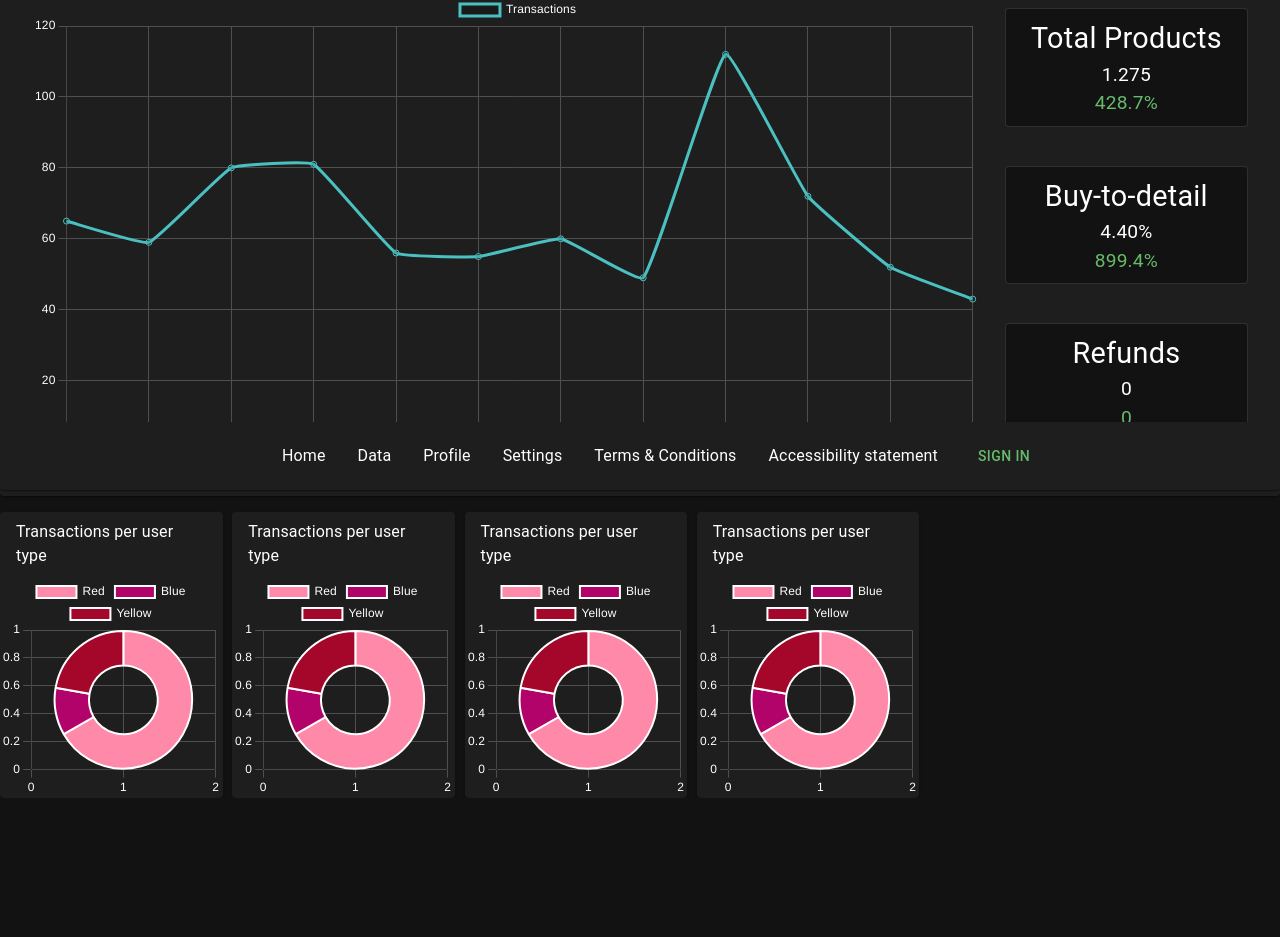
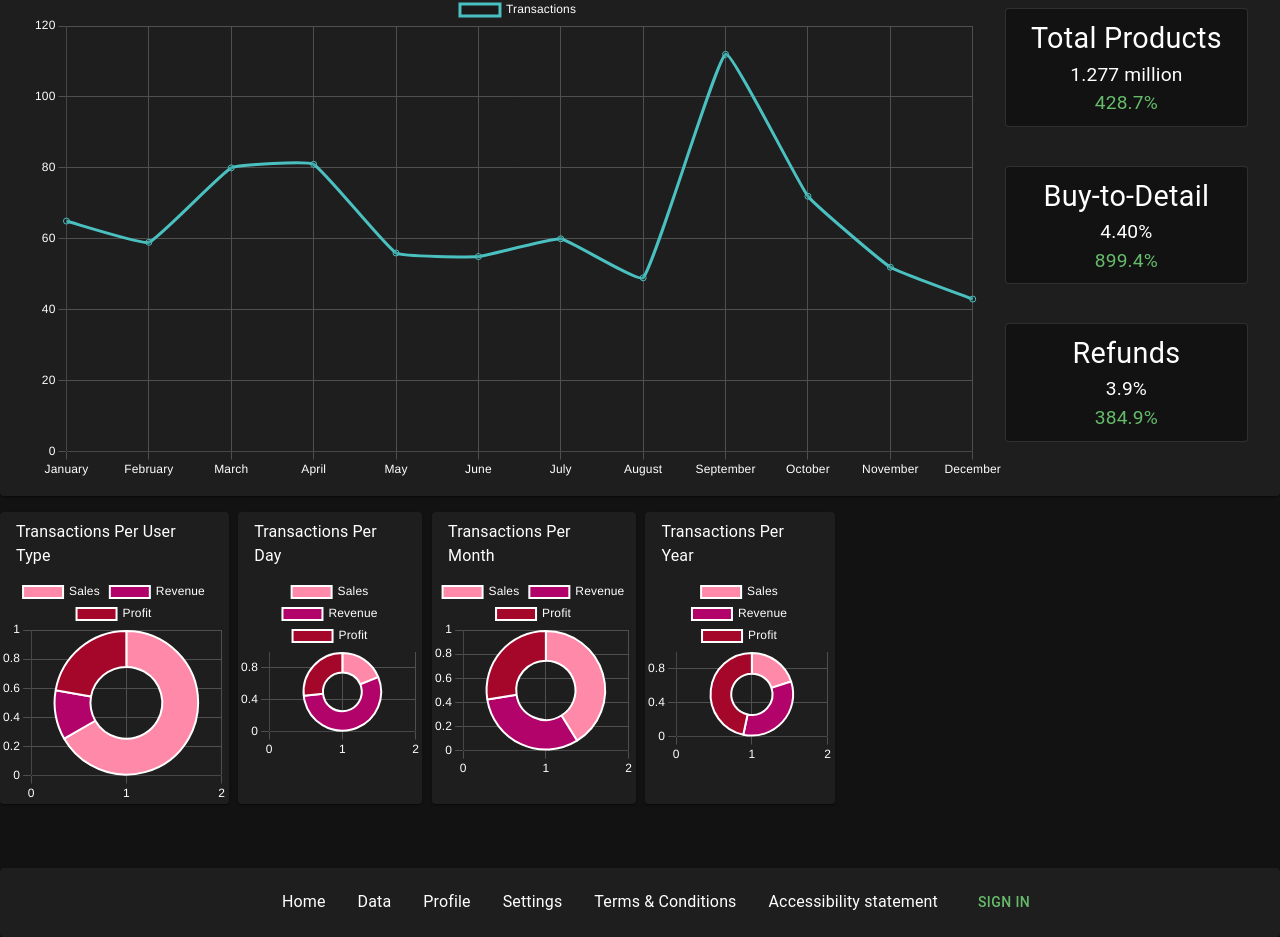
Before and after one commit to kevinparker727/DataSoft-app, a Next.js app: page /dashboard/Dashboard in a window 1280 px wide. Shown: the part 310-1247 px from the top of the page. Before the commit the page ends 1108 px from the top, so only its background shows below. Built offline with nearby package versions, Linux system fonts and the light colour scheme; no server answers.

Commit message:
Footer bug fix

```diff
--- a/src/components/Dashboard/TransactionsBottomRow/TransactionsBottomRow.tsx
+++ b/src/components/Dashboard/TransactionsBottomRow/TransactionsBottomRow.tsx
@@ -2,7 +2,12 @@ import Grid from "@mui/material/Grid";
 import React from "react";
 import DataChart from "@/components/DataChart";
 import Paper from "@mui/material/Paper";
-import { doughnutChartData } from "@/components/mockData";
+import {
+  doughnutChartData1,
+  doughnutChartData2,
+  doughnutChartData3,
+  doughnutChartData4,
+} from "@/components/mockData";
 import scss from "./TransactionsBottomRow.module.scss";
 
 const TransactionBottomRow = () => {
@@ -10,26 +15,26 @@ const TransactionBottomRow = () => {
     <Grid container className={scss.bottomRow}>
       <Grid>
         <Paper className={scss.dataCard}>
-          <p>Transactions per user type</p>
-          <DataChart type={"doughnut"} data={doughnutChartData} />
+          <p>Transactions Per User Type</p>
+          <DataChart type={"doughnut"} data={doughnutChartData1} />
         </Paper>
       </Grid>
       <Grid>
         <Paper className={scss.dataCard}>
-          <p>Transactions per user type</p>
-          <DataChart type={"doughnut"} data={doughnutChartData} />
+          <p>Transactions Per Day</p>
+          <DataChart type={"doughnut"} data={doughnutChartData2} />
         </Paper>
       </Grid>
       <Grid>
         <Paper className={scss.dataCard}>
-          <p>Transactions per user type</p>
-          <DataChart type={"doughnut"} data={doughnutChartData} />
+          <p>Transactions Per Month</p>
+          <DataChart type={"doughnut"} data={doughnutChartData3} />
         </Paper>
       </Grid>
       <Grid>
         <Paper className={scss.dataCard}>
-          <p>Transactions per user type</p>
-          <DataChart type={"doughnut"} data={doughnutChartData} />
+          <p>Transactions Per Year</p>
+          <DataChart type={"doughnut"} data={doughnutChartData4} />
         </Paper>
       </Grid>
     </Grid>
--- a/src/components/Dashboard/TransactionsPerDay/TransactionsPerDay.tsx
+++ b/src/components/Dashboard/TransactionsPerDay/TransactionsPerDay.tsx
@@ -19,7 +19,7 @@ const TransactionsPerDay = () => {
     <Grid container gap={2} className={scss.wrapper}>
       <Paper className={scss.transactions}>
         <div className={scss.chart}>
-          <Typography>TransActions per day</Typography>
+          <Typography>TransActions Per Day</Typography>
           <DataChart type={"line"} data={lineChartData} />
         </div>
         <div className={scss.cardWrapper}>
@@ -28,7 +28,7 @@ const TransactionsPerDay = () => {
               <Typography>Total Products</Typography>
             </div>
             <div className={scss.cardValue}>
-              <Typography>1.275</Typography>
+              <Typography>1.277 million</Typography>
               <Typography color={theme.palette.success.main} fontSize={14}>
                 428.7%
               </Typography>
@@ -36,7 +36,7 @@ const TransactionsPerDay = () => {
           </Card>
           <Card className={scss.card} variant={"outlined"}>
             <div className={scss.cardTitle}>
-              <Typography>Buy-to-detail</Typography>
+              <Typography>Buy-to-Detail</Typography>
             </div>
             <div className={scss.cardValue}>
               <Typography>4.40%</Typography>
@@ -50,9 +50,9 @@ const TransactionsPerDay = () => {
               <Typography>Refunds</Typography>
             </div>
             <div className={scss.cardValue}>
-              <Typography>0</Typography>
+              <Typography>3.9%</Typography>
               <Typography color={theme.palette.success.main} fontSize={14}>
-                0
+                384.9%
               </Typography>
             </div>
           </Card>
--- a/src/components/Footer/Footer.module.scss
+++ b/src/components/Footer/Footer.module.scss
@@ -1,9 +1,9 @@
 .footer {
-  position: absolute;
-  bottom: 0rem;
-  left: 0;
-  right: 0;
+  position: block;
+  margin-top: 80px;
+  bottom: 0;
   width: 100%;
+  z-index: 100;
 
   ul {
     display: flex;
--- a/src/components/Header/Header.tsx
+++ b/src/components/Header/Header.tsx
@@ -40,7 +40,7 @@ const Header = (props: HeaderProps) => {
   };
 
   return (
-    <AppBar position="static" sx={{ marginBottom: "40px" }}>
+    <AppBar position="sticky" sx={{ marginBottom: "40px", top: "0" }}>
       <Container maxWidth="xl">
         <Toolbar disableGutters>
           <AdbIcon sx={{ display: { xs: "none", md: "flex" }, mr: 1 }} />
--- a/src/components/Layout/Layout.tsx
+++ b/src/components/Layout/Layout.tsx
@@ -22,7 +22,6 @@ const Layout = (props: any) => {
       >
         {session && <SideMenu />}
         {props.children}
-        <Footer />
       </main>
     </>
   );
--- a/src/components/SideMenu/SideMenu.module.scss
+++ b/src/components/SideMenu/SideMenu.module.scss
@@ -1,3 +1,7 @@
+.sidebar {
+  z-index: -1;
+}
+
 .drawerHeader {
   display: flex;
   align-items: center;
--- a/src/components/SideMenu/SideMenu.tsx
+++ b/src/components/SideMenu/SideMenu.tsx
@@ -19,6 +19,7 @@ import { useMediaQuery } from "@mui/material";
 import NextLink from "next/link";
 import scss from "./SideMenu.module.scss";
 import { signOut } from "next-auth/react";
+import zIndex from "@mui/material/styles/zIndex";
 
 const drawerWidth = 240;
 
@@ -74,17 +75,20 @@ const SideMenu = () => {
   };
 
   return (
+    <div className={scss.sidebar}>
       <Drawer
         variant="permanent"
         anchor="left"
         open={open}
         sx={{
           width: drawerWidth,
+
           [`& .MuiDrawer-paper`]: {
             flexShrink: 0,
             whiteSpace: "nowrap",
             left: 0,
             boxSizing: "border-box",
+
             top: mobileCheck ? 64 : 57,
             ...(open && {
               ...openedMixin(theme),
@@ -144,6 +148,7 @@ const SideMenu = () => {
           ))}
         </List>
       </Drawer>
+    </div>
   );
 };
 
--- a/src/components/mockData.ts
+++ b/src/components/mockData.ts
@@ -13,8 +13,8 @@ export const lineChartData = {
   ],
 };
 
-export const doughnutChartData = {
-  labels: ["Red", "Blue", "Yellow"],
+export const doughnutChartData1 = {
+  labels: ["Sales", "Revenue", "Profit"],
   datasets: [
     {
       label: "Transaction Dataset",
@@ -24,3 +24,36 @@ export const doughnutChartData = {
     },
   ],
 };
+export const doughnutChartData2 = {
+  labels: ["Sales", "Revenue", "Profit"],
+  datasets: [
+    {
+      label: "Transaction Dataset",
+      data: [120, 348, 170],
+      backgroundColor: ["rgb(255,137,168)", "rgb(178,3,106)", "rgb(165,7,42)"],
+      hoverOffset: 4,
+    },
+  ],
+};
+export const doughnutChartData3 = {
+  labels: ["Sales", "Revenue", "Profit"],
+  datasets: [
+    {
+      label: "Transaction Dataset",
+      data: [105, 80, 70],
+      backgroundColor: ["rgb(255,137,168)", "rgb(178,3,106)", "rgb(165,7,42)"],
+      hoverOffset: 4,
+    },
+  ],
+};
+export const doughnutChartData4 = {
+  labels: ["Sales", "Revenue", "Profit"],
+  datasets: [
+    {
+      label: "Transaction Dataset",
+      data: [300, 500, 700],
+      backgroundColor: ["rgb(255,137,168)", "rgb(178,3,106)", "rgb(165,7,42)"],
+      hoverOffset: 4,
+    },
+  ],
+};
--- a/src/pages/_app.tsx
+++ b/src/pages/_app.tsx
@@ -1,3 +1,4 @@
+import Footer from "@/components/Footer";
 import Header from "@/components/Header";
 import Layout from "@/components/Layout";
 import darkTheme from "@/theme/darkTheme";
@@ -46,6 +47,7 @@ const App = ({ Component, pageProps: { session, ...pageProps } }) => {
           <Layout>
             <Component {...pageProps} />
           </Layout>
+          <Footer />
         </SessionProvider>
       </ThemeProvider>
     </ColorModeContext.Provider>
--- a/src/pages/dashboard/settings/Settings.tsx
+++ b/src/pages/dashboard/settings/Settings.tsx
@@ -41,7 +41,7 @@ const Settings = () => {
   return (
     <>
       <h1>Settings</h1>
-      <Box>
+      <Box sx={{ height: "56.3vh" }}>
         <Typography variant="h4" gutterBottom>
           Dashboard Features
         </Typography>
```
Also changed, not shown: src/pages/auth/signin/SignIn.module.scss (added, +9 -0 lines), src/pages/auth/signin/SignIn.tsx (+48 -1 lines). Lines whose indentation alone changed are shown as unchanged.
